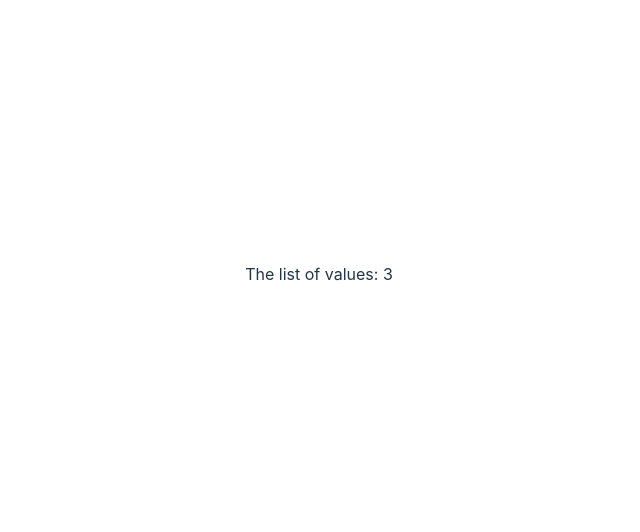
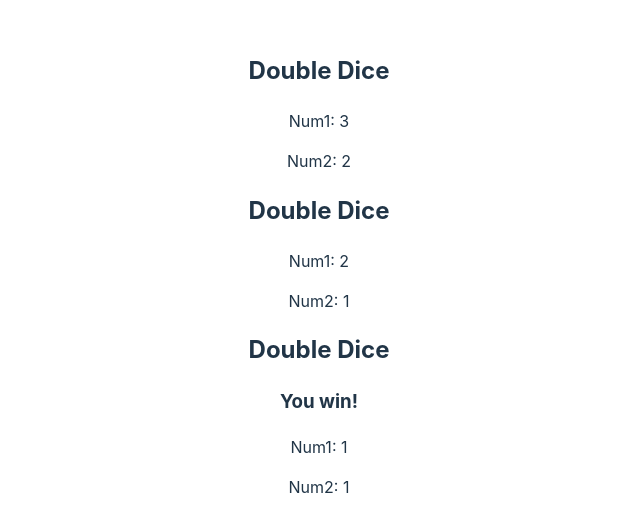
Before and after one commit to akosilar/create-react, a React (Vite) app in the folder first-react-app/: page / in a window 1280 px wide. Shown: the part 126-658 px from the top of the page, without its empty margins (321-961 px from the left). Built offline with nearby package versions, Linux system fonts and the light colour scheme.

Commit message:
covered conditional props

```diff
--- a/first-react-app/src/App.jsx
+++ b/first-react-app/src/App.jsx
@@ -6,13 +6,18 @@ import Chicken from './Chicken'
 import Greeter from './Greeter'
 import Die from './die'
 import ListPicker from './ListPicker'
+import DoubleDice from './DoubleDice'
 
 function App() {
   const [count, setCount] = useState(0)
 
   return (
     <div>
-      <ListPicker values={[1, 2, 3]} />
+      <DoubleDice />
+      <DoubleDice />
+      <DoubleDice />
+
+      {/* <ListPicker values={[1, 2, 3]} /> */}
       {/* <Die numSides={20} />
       <Die numSides={6} />
       <Die numSides={10} />
--- /dev/null
+++ b/first-react-app/src/DoubleDice.jsx
@@ -0,0 +1,14 @@
+export default function DoubleDice() {
+    const num1 = Math.floor(Math.random() * 3) + 1
+    const num2 = Math.floor(Math.random() * 3) + 1
+    // const result = num1 === num2 ? "you win" : "you lose"
+    return (
+        <div>
+            <h2>Double Dice</h2>
+            {num1 === num2 ? <h3>You win!</h3> : null}
+            <p>Num1: {num1}</p>
+            <p>Num2: {num2}</p>
+
+        </div>
+    )
+}
```
